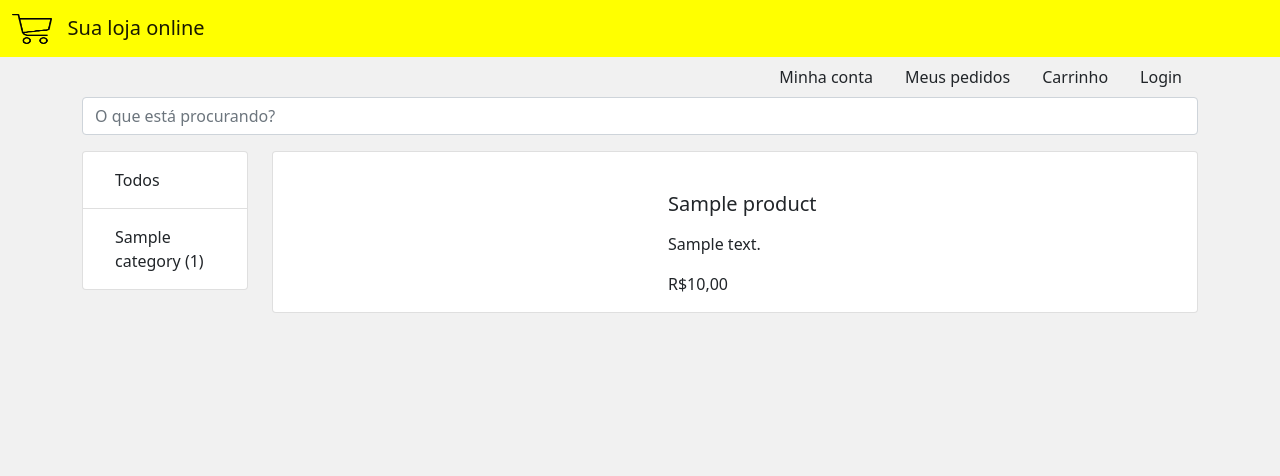
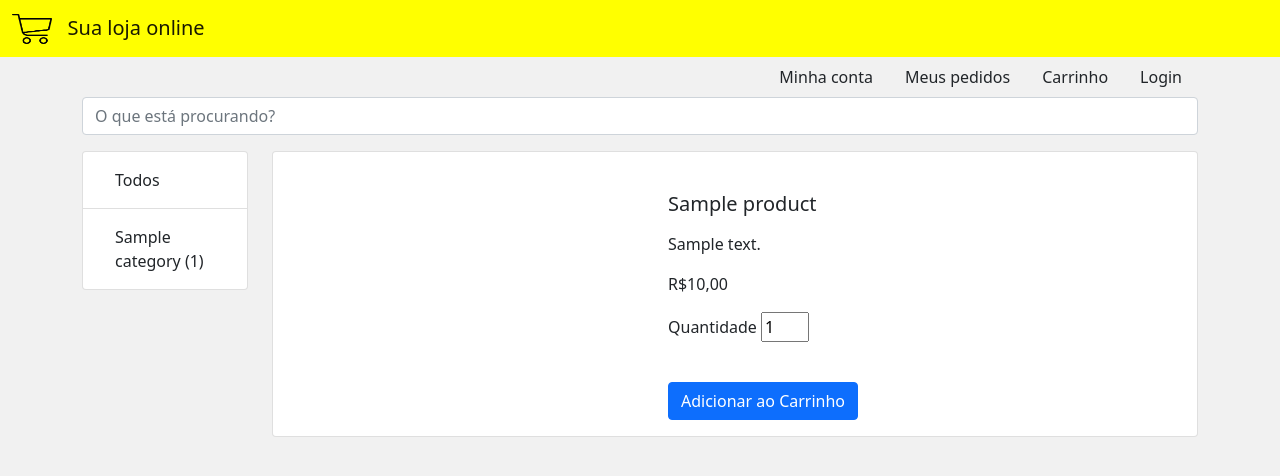
Before and after one commit to dlancioni/ecommerce, a Flask app: page /product/1 in a window 1280 px wide. Shown: the top 476 px of the page. Run offline with Flask 2, Linux system fonts and the light colour scheme; tables that the repository leaves empty hold one stand-in row (values such as "Sample post"); parts of the project's set-up code (start-up, migrations or seed data) failed here and were passed over.

Commit message:
Add button

```diff
--- a/store/static/css/main.css
+++ b/store/static/css/main.css
@@ -4,3 +4,7 @@ html {
 .background {
     background:#f1f1f1;
 }
+
+.input_qtt {
+    width: 3em
+}
--- a/store/templates/product.html
+++ b/store/templates/product.html
@@ -23,6 +23,10 @@
                     {% endif %}
                     {{ "R${:,.2f}".format(product[0].price).replace(".", ",") }}
                 </p>
+                <p>Quantidade <input type="number" id="quantity" name="quantity" value="1" size="5" class="input_qtt" min="1"></p>
+                <br>
+                <p><button type="button" class="btn btn-primary">Adicionar ao Carrinho</button></p>
+
                 <p class="card-text"></p>
             </div>
 
```
